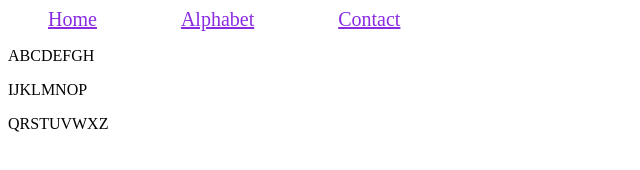
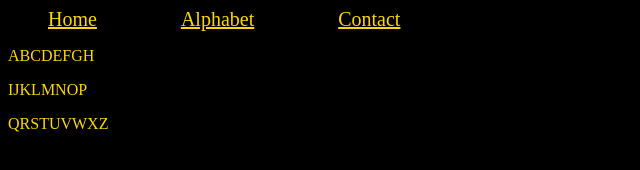
Before and after one commit to MRachel1/Assignment, a plain HTML site: page alphabet.html in a window 1280 px wide. Shown: the whole page, without its empty margins (0-640 px from the left). Drawn offline with Linux system fonts and the light colour scheme.

Commit message:
Update alphabet.css

```diff
--- a/alphabet.css
+++ b/alphabet.css
@@ -1,8 +1,15 @@
 html{
-box-sizing: content-box
+  background-color: black;
+  width: auto;
+  height: 600px;
+}
+
+p{
+  color: gold;
 }
 nav a {
-    color: blueviolet;
+
+    color: gold;
     font-size: 20px;
     margin: 20px;
     padding: 20px;
```
